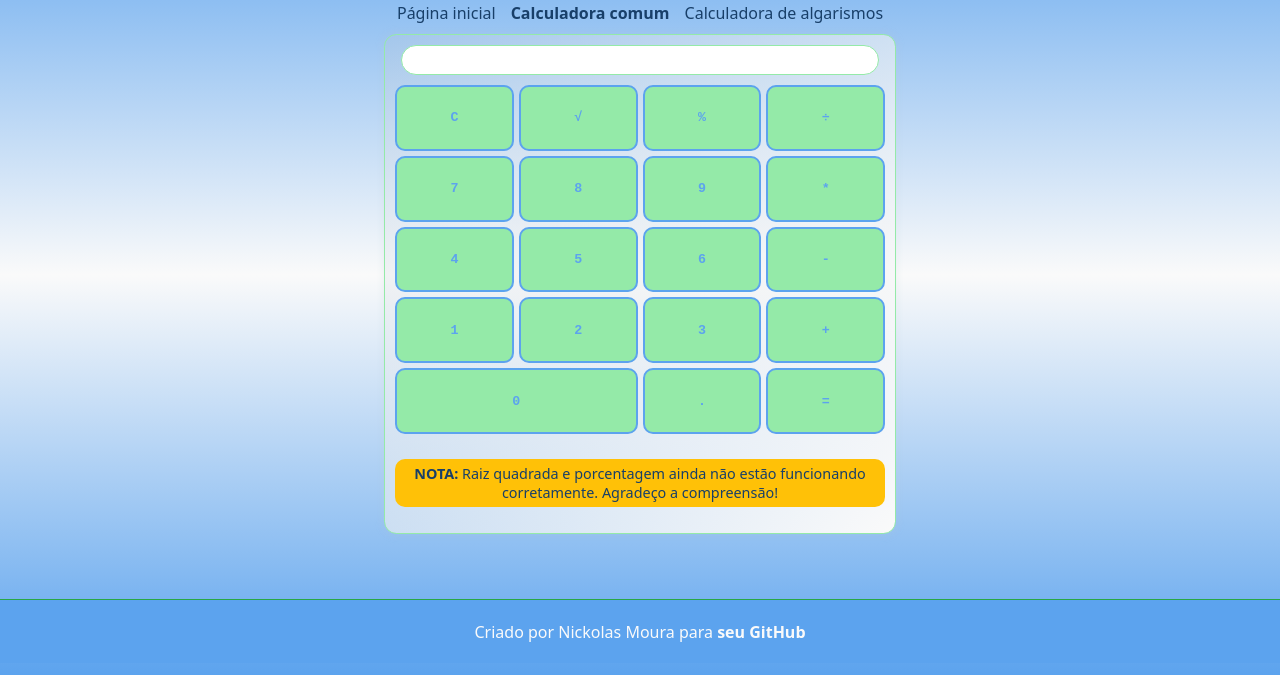
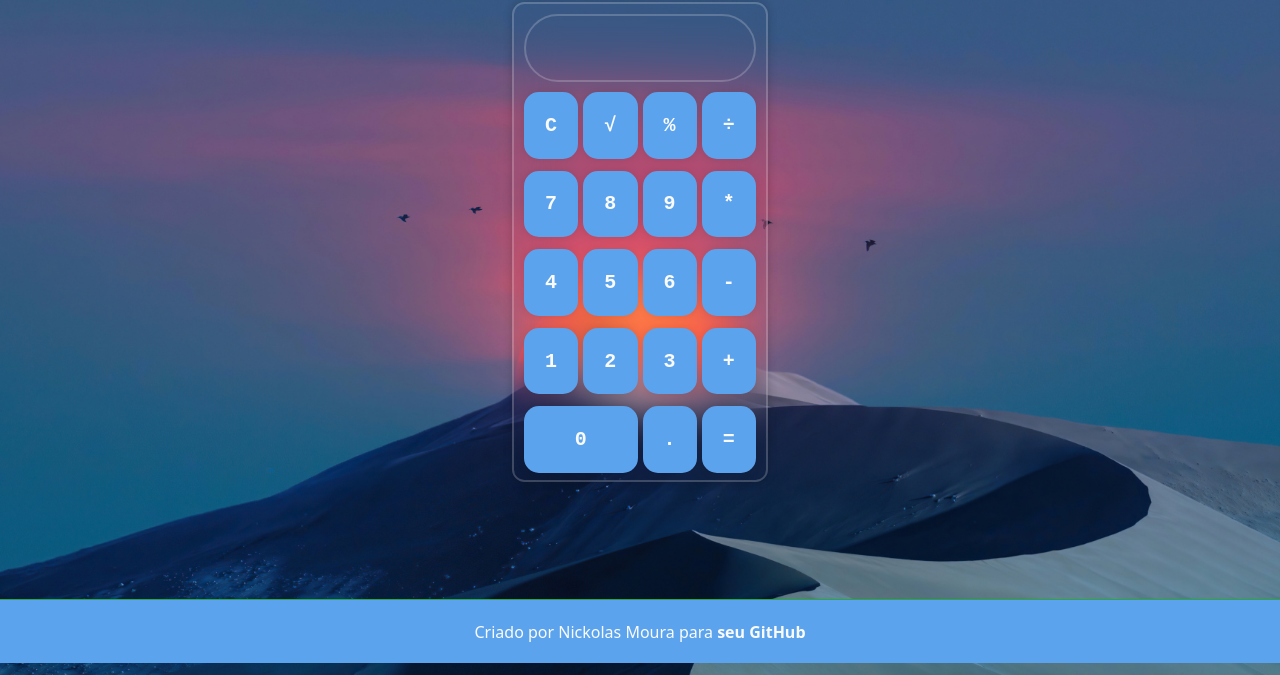
Before and after one commit to nickmoura/portfolio-antigo, a plain HTML site: page calculadora.html in a window 1280 px wide. Shown: the part 125-800 px from the top of the page. Drawn offline with Linux system fonts and the light colour scheme.

Commit message:
calculator improved

```diff
--- a/assets/css/calc/media.css
+++ b/assets/css/calc/media.css
@@ -1,10 +1,7 @@
 @charset "UTF-8";
 
-
-
-@media screen and (min-width: 768px) and (max-width: 992px) {
+@media screen and (min-width: 500px) and (max-width: 992px) {
 	body {
-		background-image: linear-gradient(to bottom,  #5ca3ee, #fafafa, #5ca3ee);
 	}
 
 	.areaprincipal {
@@ -16,7 +13,7 @@
 
 	#areacalc, .calculator {
 		width: 70%;
-		height: 320px;
+		height: 60vh;
 	}
 
 	.legendaform {
@@ -31,6 +28,7 @@
 	#resultado {
 		float: right;
 		width: 50%;
+
 	}
 
 	.guia > h2 {
@@ -56,11 +54,16 @@
 		margin: 0;
 	}
 
+	#display {
+		font-size: 2rem;
+		height: 15%;
+	}
+
+
 }
 
 @media screen and (min-width: 992px) {
 	body {
-		background-image: linear-gradient(to bottom,  #5ca3ee, #fafafa, #5ca3ee);
 	}
 
 	.areaprincipal {
@@ -76,8 +79,8 @@
 	}
 
 	.calculator {
-		width: 40%;
-		height: 500px;
+		width: 20%;
+		height: 60vh;
 	}
 
 	.areaform {
@@ -115,6 +118,11 @@
 		width: 70%;
 	}
 
+	#display {
+		font-size: 2rem;
+		height: 15%;
+	}
+
 	#reset {
 		transform: translate(50%, 0%);
 		margin: 0;
--- a/assets/css/calc/style.css
+++ b/assets/css/calc/style.css
@@ -1,6 +1,6 @@
 @charset "UTF-8";
 
-@import url('https://fonts.googleapis.com/css2?family=Passion+One:wght@400;700;900&family=Roboto:ital,wght@0,100;0,300;0,400;0,500;0,700;0,900;1,100;1,300;1,400;1,500;1,700;1,900&display=swap');
+@import url("https://fonts.googleapis.com/css2?family=Poppins:wght@300;400;500;600;700;800;900&display=swap");
 
 /*
 	Paleta de cores:
@@ -11,7 +11,7 @@
 */
 
 * {
-	font-family: system-ui, -apple-system, BlinkMacSystemFont, 'Segoe UI', Roboto, Oxygen, Ubuntu, Cantarell, 'Open Sans', 'Helvetica Neue', sans-serif;
+	font-family: "Poppins", sans-serif;
 	padding: 0px;
 	margin: 0px;
 	box-sizing: border-box;
@@ -21,6 +21,9 @@
 body, html {
 	height: 100vh;
 	width: 100vw;
+	background-image: url(../../img/calc/fundo-1920.jpg);
+	background-size: cover;
+	background-position: center;
 }
 
 .cabecalho {
@@ -78,7 +81,7 @@ body, html {
 .titulopagina {
 	text-align: center;
 	font-weight: bold;
-	color: #183f69;
+	color: #fafafa;
 	margin-bottom: 10px;
     text-shadow: 5px 5px 10px #c0c9d237;
 }
@@ -102,33 +105,35 @@ body, html {
 }
 
 #areacalc, .calculator {
-	background-image: linear-gradient(to bottom right, #c0c9d237, #fafafa);
-	border: 1px solid #94eaa8;
 	border-radius: 12.5px;
-	width: 330px;
-	height: 500px;
+	width: 80vw;
+	height: 70vh;
 	padding: 10px;
-	box-shadow: 0px 0px 10px #c0c9d237;
-	text-align: center;
+	background: transparent;
+	border: 2px solid #ffffff33;
+	backdrop-filter: blur(20px);
+	box-shadow: 0 0 10px rgba(0, 0, 0, .2);	text-align: center;
 	margin: auto;
 }
 
-.calculator {
-	display: block;
-}
-
 #display {
-    width: 97.5%;
+    width: 100%;
+	height: 10%;
     margin-bottom: 10px;
-	border: #94eaa8 1px solid;
-	border-radius: 1rem;
+	background: transparent;
+	border: none;
+	outline: none;
+	border: 2px solid rgba(255, 255, 255, .2);
+	border-radius: 40px;
+	font-size: 16px;
+	color: #fafafa;
 	font-family: 'IBM Plex Mono', monospace;
-    padding: 5px;
     font-size: 1rem;
+	padding: 20px 45px 20px 20px;
 }
 
 .botoes-calc {
-    height: 73%;
+    height: 85%;
 	display: grid;
     grid-template-columns: repeat(4, 1fr);
     grid-gap: 5px;
@@ -137,14 +142,17 @@ body, html {
 }
 
 .botao-calc {
-	border-radius: 10px;
+	border-radius: 15px;
+	height: 90%;
     font-family: 'IBM Plex Mono', monospace;
-	border: #5ca3ee 2px solid;
-	background-color: #94eaa8;
-	color: #5ca3ee;
+	font-size: 1.25rem;
+	border: none;
+	background-color: #5ca3ee;
+	color: #fafafa;
+	box-shadow: 0 0 10px rgba(0, 0, 0, .1);
 	font-weight: bold;
-	padding: 5px;
 	cursor: pointer;
+	font-weight: 600;
 }
 
 #botaozero {
@@ -222,7 +230,7 @@ body, html {
 }
 
 .botoes:hover, .botao-calc:hover {
-	background-color: #befac1;
+	background-color: #b7cfe9;
 }
 
 .guia-lista {
--- a/assets/css/geral.css
+++ b/assets/css/geral.css
@@ -18,7 +18,6 @@
 }
 
 body, html {
-	background-image: linear-gradient(to bottom right, #5ca3ee, #fafafa);
 	height: 100vh;
 	width: 100vw;
 }
@@ -90,7 +89,6 @@ footer > p {
 
 @media screen and (min-width: 768px) and (max-width: 992px) {
 	body {
-		background-image: linear-gradient(to bottom,  #5ca3ee, #fafafa, #5ca3ee);
 	}
 
 	.container-logo	{
@@ -114,7 +112,6 @@ footer > p {
 
 @media screen and (min-width: 992px) {
 	body {
-		background-image: linear-gradient(to bottom,  #5ca3ee, #fafafa);
 	}
 
 	.container-logo	{
--- a/calculadora.html
+++ b/calculadora.html
@@ -28,11 +28,6 @@
 
 	<main class="areaprincipal">
 		<h1 class="titulopagina">Calculadora de Números</h1>
-		<nav class="mini-menu">
-            <a href="maincalc.html">Página inicial</a>
-			<a href="calculadora.html" class="active">Calculadora comum</a>
-			<a href="algarismos.html">Calculadora de algarismos</a>
-		</nav>
         <section class="calculator">
             <input type="text" id="display" readonly onkeydown="handleKeyPress(event)">
             <div class="botoes-calc">
@@ -62,15 +57,15 @@
 
 
             </div>
-				<p class="nota" id="notacalc"><span class="nota-span">NOTA:</span> Raiz quadrada e porcentagem ainda não estão funcionando corretamente. Agradeço a compreensão!</p>
-
 		</section>
 	</main>
 
 	<footer>
 		<p>Criado por Nickolas Moura para <a href="https://www.github.com/nickmoura" class="linkgit">seu GitHub</a></p>
 	</footer>
-
+<script>
+	window.alert('Raiz quadrada e porcentagem não estão funcionando corretamente.')
+</script>
 </body>
 <script src="assets/script/padrao.js"></script>
 <script src="assets/script/calculadora.js"></script>
```
Also changed, not shown: assets/img/calc/fundo-1920.jpg (added), 1 other file.
